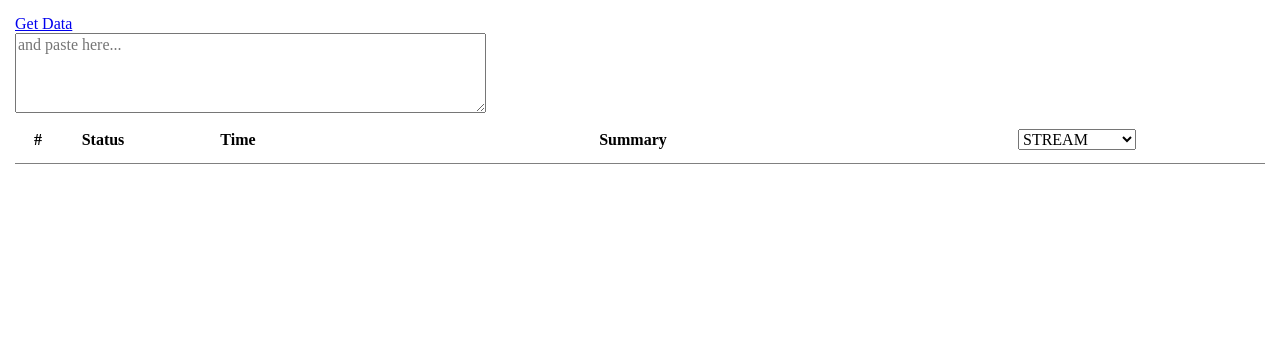
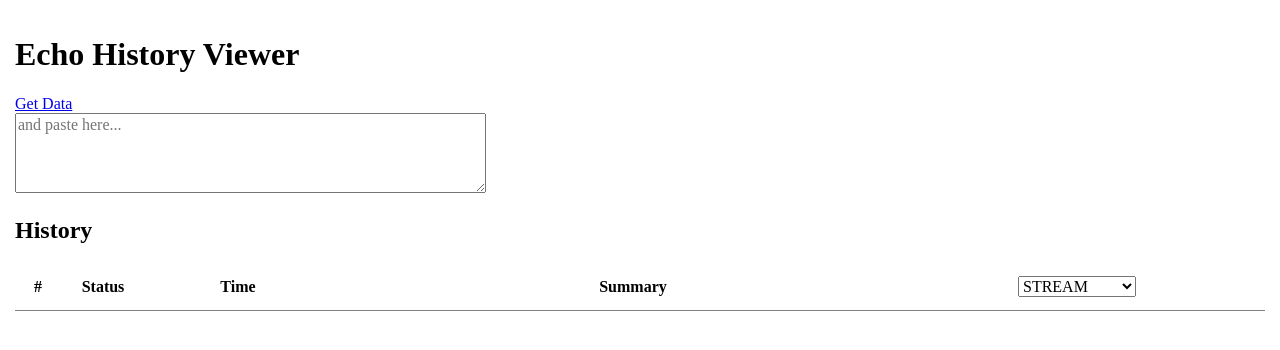
Before and after one commit to yaeda/echo-history-viewer, a website: page app/index.html in a window 1280 px wide. Drawn offline with nearby package versions, Linux system fonts and the light colour scheme.

Commit message:
Add application name

```diff
--- a/app/index.html
+++ b/app/index.html
@@ -11,11 +11,13 @@
   </head>
   <body>
     <div class="container">
+      <h1>Echo History Viewer</h1>
       <a class="btn" href="https://pitangui.amazon.com/api/activities?startTime=&size=50&offset=1" target="_blank">Get Data</a>
       <div>
         <textarea id="text_area" rows="4" cols="50" placeholder="and paste here..."></textarea>
       </div>
 
+      <h2>History</h2>
       <div class="list-title">
         <span class="activity-summary">Summary</span>
         <span class="activity-number">#</span>
```
